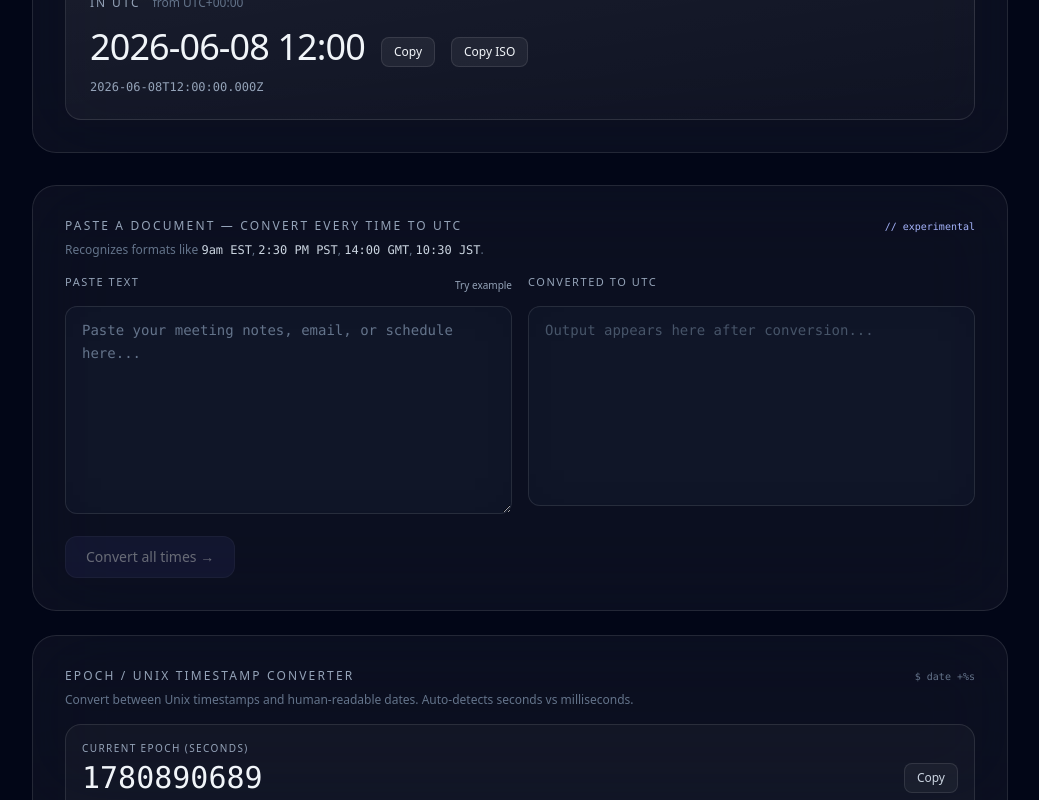
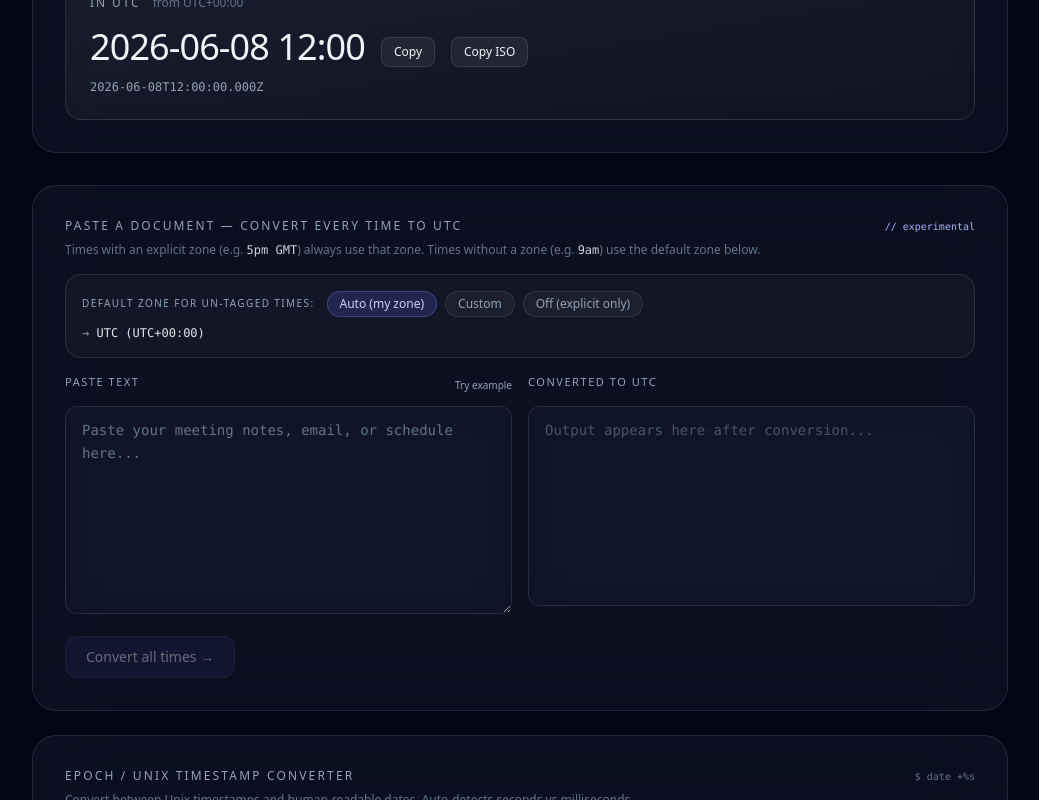
Before and after one commit to TroyKnights/Utcly, a React (Vite) app: page / in a window 1280 px wide. Shown: the part 805-1605 px from the top of the page, without its empty margins (120-1159 px from the left). Built offline with nearby package versions, Linux system fonts and the light colour scheme.

Commit message:
Default-zone selector for document converter

```diff
--- a/src/TimezoneConverter.jsx
+++ b/src/TimezoneConverter.jsx
@@ -166,6 +166,19 @@ const TIME_REGEX = new RegExp(
   'g'
 );
 
+// Regex for times WITHOUT a timezone — strict to avoid false positives
+// like matching "2024" or bare numbers. Requires either am/pm OR a colon.
+// The (?:\s*…) grouping ensures we only consume whitespace if am/pm follows,
+// preventing the trailing space from being eaten when there's no am/pm.
+const TIME_REGEX_NO_TZ = new RegExp(
+  // Branch 1: HH:MM with optional am/pm — colon makes it look like a time
+  '\\b(\\d{1,2}):(\\d{2})(?:\\s*(am|pm|AM|PM|a\\.m\\.|p\\.m\\.|A\\.M\\.|P\\.M\\.))?' +
+  '|' +
+  // Branch 2: bare hour + REQUIRED am/pm (e.g., "9am", "2 PM")
+  '\\b(\\d{1,2})\\s*(am|pm|AM|PM|a\\.m\\.|p\\.m\\.|A\\.M\\.|P\\.M\\.)',
+  'g'
+);
+
 // Convert one matched time expression to UTC. Returns "HH:MM UTC" string or null on failure.
 function convertMatchToUTC(hourStr, minStr, ampm, tz) {
   let hour = parseInt(hourStr, 10);
@@ -179,8 +192,15 @@ function convertMatchToUTC(hourStr, minStr, ampm, tz) {
     if (!isPM && hour === 12) hour = 0;
   }
 
-  const offset = TZ_ABBREVIATIONS[tz.toUpperCase()];
-  if (offset === undefined) return null;
+  // Resolve timezone: either a numeric offset (for IANA default zones) or an abbreviation
+  let offset;
+  if (typeof tz === "number") {
+    offset = tz;
+  } else if (TZ_ABBREVIATIONS[tz.toUpperCase()] !== undefined) {
+    offset = TZ_ABBREVIATIONS[tz.toUpperCase()];
+  } else {
+    return null;
+  }
 
   // Convert local time to UTC by subtracting offset
   const totalMinutes = hour * 60 + minute - offset * 60;
@@ -190,16 +210,47 @@ function convertMatchToUTC(hourStr, minStr, ampm, tz) {
   return `${pad(utcHour)}:${pad(utcMin)} UTC`;
 }
 
-// Run regex over text, replace each matched time expression with UTC equivalent.
-// Returns { converted: string, count: number, matches: array }
-function convertDocumentTimes(text) {
+// Two-pass conversion with placeholder protection:
+// Pass 1: match times WITH explicit timezone, replace with placeholders so Pass 2 can't touch them
+// Pass 2: match remaining times WITHOUT a timezone, convert using defaultTzOffsetHours
+// Then restore the Pass 1 placeholders with their UTC values.
+function convertDocumentTimes(text, defaultTzOffsetHours) {
   const matches = [];
-  const converted = text.replace(TIME_REGEX, (full, hour, min, ampm, tz) => {
+  const placeholders = [];
+  const PLACEHOLDER = (i) => `\u0001P${i}\u0001`;
+
+  // Pass 1: explicit timezone matches → placeholder so Pass 2 can't re-convert them
+  let working = text.replace(TIME_REGEX, (full, hour, min, ampm, tz) => {
     const utc = convertMatchToUTC(hour, min, ampm, tz);
     if (!utc) return full;
-    matches.push({ original: full.trim(), utc });
-    return utc;
+    matches.push({ original: full.trim(), utc, source: "explicit" });
+    const idx = placeholders.length;
+    placeholders.push(utc);
+    return PLACEHOLDER(idx);
   });
+
+  // Pass 2: no-timezone matches with default offset (if provided)
+  if (defaultTzOffsetHours !== null && defaultTzOffsetHours !== undefined) {
+    working = working.replace(TIME_REGEX_NO_TZ, (full, h1, m1, ap1, h2, ap2) => {
+      // Branch 1 captures: h1, m1, ap1 (colon-based)
+      // Branch 2 captures: h2, ap2 (bare hour + am/pm)
+      const hour = h1 !== undefined ? h1 : h2;
+      const min = m1;
+      const ampm = ap1 || ap2;
+
+      // Sanity guard (regex should already enforce this, but belt-and-suspenders)
+      if (!ampm && !min) return full;
+
+      const utc = convertMatchToUTC(hour, min, ampm, defaultTzOffsetHours);
+      if (!utc) return full;
+      matches.push({ original: full.trim(), utc, source: "default" });
+      return utc;
+    });
+  }
+
+  // Restore placeholders to their final UTC strings
+  const converted = working.replace(/\u0001P(\d+)\u0001/g, (_, i) => placeholders[+i]);
+
   return { converted, count: matches.length, matches };
 }
 
@@ -746,7 +797,7 @@ export default function TimezoneConverter() {
         )}
 
         {/* Document paste converter — always visible below the tabs */}
-        <DocumentConverter isBento={isBento} />
+        <DocumentConverter isBento={isBento} userTZ={userTZ} now={now} />
 
         {/* Epoch time converter — for developers and log-readers */}
         <EpochConverter isBento={isBento} now={now} />
@@ -1260,14 +1311,50 @@ function PickerColumn({ options, value, onChange, snapTo }) {
 // DOCUMENT CONVERTER UI
 // ═══════════════════════════════════════════════════════════════════
 
-function DocumentConverter({ isBento }) {
+function DocumentConverter({ isBento, userTZ, now }) {
   const [input, setInput] = useState("");
   const [output, setOutput] = useState("");
   const [count, setCount] = useState(0);
   const [copied, setCopied] = useState(false);
 
+  // Default zone mode: "auto" uses detected userTZ, "custom" lets user type any abbreviation
+  const [zoneMode, setZoneMode] = useState("auto");
+  const [customAbbr, setCustomAbbr] = useState("");
+
+  // Resolve the actual offset to apply to no-tz times in the document
+  const defaultOffset = useMemo(() => {
+    if (zoneMode === "auto") {
+      // Get offset for user's detected IANA zone (e.g., "America/Toronto" → -5 or -4)
+      return getOffsetMinutes(now, userTZ) / 60;
+    }
+    if (zoneMode === "custom") {
+      const trimmed = customAbbr.trim().toUpperCase();
+      if (!trimmed) return null;
+      const offset = TZ_ABBREVIATIONS[trimmed];
+      return offset !== undefined ? offset : null;
+    }
+    return null; // "off" mode — only convert times that have explicit zones
+  }, [zoneMode, customAbbr, now, userTZ]);
+
+  // Pretty label for the current default zone (used in helper text)
+  const defaultZoneLabel = useMemo(() => {
+    if (zoneMode === "auto") {
+      const sign = defaultOffset >= 0 ? "+" : "−";
+      const abs = Math.abs(defaultOffset);
+      const h = Math.floor(abs);
+      const m = Math.round((abs - h) * 60);
+      return `${userTZ.split("/").pop().replace("_", " ")} (UTC${sign}${pad(h)}:${pad(m)})`;
+    }
+    if (zoneMode === "custom") {
+      return customAbbr.trim() ? customAbbr.trim().toUpperCase() : "—";
+    }
+    return "off";
+  }, [zoneMode, customAbbr, defaultOffset, userTZ]);
+
+  const customAbbrIsValid = zoneMode !== "custom" || (customAbbr.trim() && defaultOffset !== null);
+
   const handleConvert = () => {
-    const { converted, count: matchCount } = convertDocumentTimes(input);
+    const { converted, count: matchCount } = convertDocumentTimes(input, defaultOffset);
     setOutput(converted);
     setCount(matchCount);
   };
@@ -1282,7 +1369,7 @@ function DocumentConverter({ isBento }) {
 
   const handleExample = () => {
     setInput(
-      "Standup at 9am EST, then design review at 2pm PST.\n" +
+      "Standup at 9am, then design review at 2pm.\n" +
       "Demo with the London team at 5pm GMT.\n" +
       "Tokyo sync moved to 10:30 JST tomorrow."
     );
@@ -1307,11 +1394,77 @@ function DocumentConverter({ isBento }) {
         <span className="text-[10px] text-indigo-300 font-mono">// experimental</span>
       </div>
       <p className="text-xs text-slate-500 mb-4">
-        Recognizes formats like <span className="text-slate-300 font-mono">9am EST</span>,{" "}
-        <span className="text-slate-300 font-mono">2:30 PM PST</span>,{" "}
-        <span className="text-slate-300 font-mono">14:00 GMT</span>,{" "}
-        <span className="text-slate-300 font-mono">10:30 JST</span>.
+        Times with an explicit zone (e.g. <span className="text-slate-300 font-mono">5pm GMT</span>)
+        always use that zone. Times without a zone (e.g. <span className="text-slate-300 font-mono">9am</span>)
+        use the default zone below.
       </p>
+
+      {/* Default zone selector */}
+      <div className="rounded-2xl border border-white/10 bg-white/[0.03] p-3 sm:p-4 mb-4">
+        <div className="flex items-center gap-2 flex-wrap mb-2">
+          <span className="text-[10px] uppercase tracking-[0.14em] text-slate-400 mr-1">Default zone for un-tagged times:</span>
+          <button
+            onClick={() => setZoneMode("auto")}
+            className={`text-xs px-3 py-1 rounded-full border transition-all duration-200 ${
+              zoneMode === "auto"
+                ? "bg-indigo-500/20 border-indigo-400/30 text-indigo-200"
+                : "bg-white/[0.04] border-white/10 text-slate-400 hover:bg-white/[0.08]"
+            }`}
+          >
+            Auto (my zone)
+          </button>
+          <button
+            onClick={() => setZoneMode("custom")}
+            className={`text-xs px-3 py-1 rounded-full border transition-all duration-200 ${
+              zoneMode === "custom"
+                ? "bg-indigo-500/20 border-indigo-400/30 text-indigo-200"
+                : "bg-white/[0.04] border-white/10 text-slate-400 hover:bg-white/[0.08]"
+            }`}
+          >
+            Custom
+          </button>
+          <button
+            onClick={() => setZoneMode("off")}
+            className={`text-xs px-3 py-1 rounded-full border transition-all duration-200 ${
+              zoneMode === "off"
+                ? "bg-indigo-500/20 border-indigo-400/30 text-indigo-200"
+                : "bg-white/[0.04] border-white/10 text-slate-400 hover:bg-white/[0.08]"
+            }`}
+          >
+            Off (explicit only)
+          </button>
+        </div>
+        {zoneMode === "auto" && (
+          <p className="text-xs text-slate-400 font-mono">
+            → <span className="text-slate-200">{defaultZoneLabel}</span>
+          </p>
+        )}
+        {zoneMode === "custom" && (
+          <div className="flex items-center gap-2 mt-2">
+            <input
+              type="text"
+              value={customAbbr}
+              onChange={(e) => setCustomAbbr(e.target.value)}
+              placeholder="e.g. EST, PST, GMT, JST"
+              aria-label="Custom timezone abbreviation"
+              style={{ backgroundColor: "rgba(15, 23, 42, 0.6)", color: "#f1f5f9" }}
+              className="flex-1 min-w-0 max-w-xs rounded-lg border border-white/10 px-3 py-1.5 text-sm font-mono uppercase placeholder:text-slate-500 focus:outline-none focus:border-white/30"
+            />
+            {customAbbr.trim() && (
+              defaultOffset !== null ? (
+                <span className="text-xs text-emerald-300 font-mono">
+                  ✓ UTC{defaultOffset >= 0 ? "+" : ""}{defaultOffset}
+                </span>
+              ) : (
+                <span className="text-xs text-rose-300">Unknown abbreviation</span>
+              )
+            )}
+          </div>
+        )}
+        {zoneMode === "off" && (
+          <p className="text-xs text-slate-500">Only times that include a timezone (like &quot;5pm GMT&quot;) will be converted.</p>
+        )}
+      </div>
 
       <div className="grid grid-cols-1 md:grid-cols-2 gap-4 min-w-0">
         {/* Input */}
```
